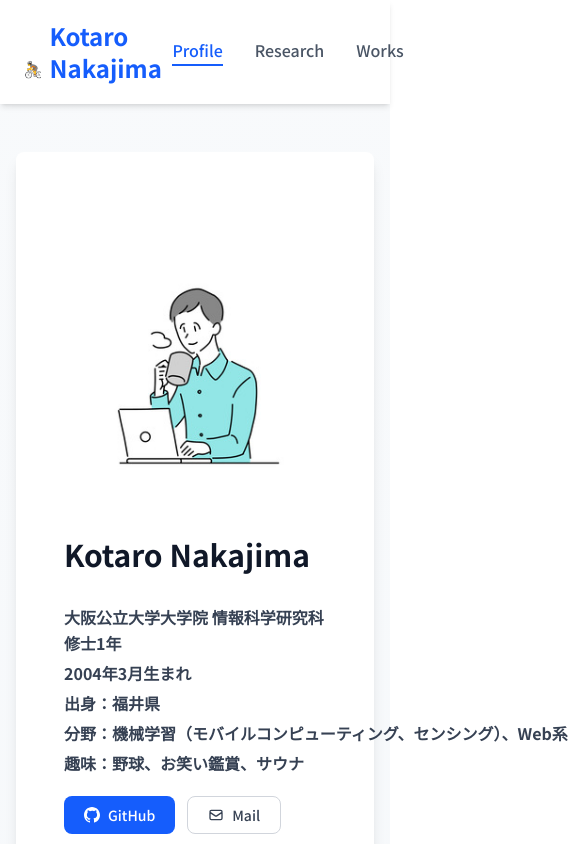
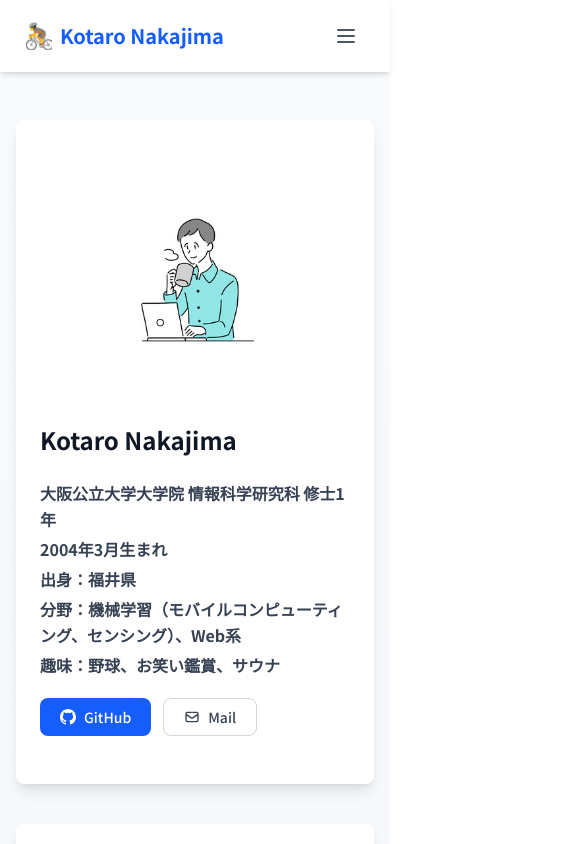
Before and after one commit to naka03193282/my-portfolio, a Next.js app: page / in a window 390 px wide. Shown: the top 844 px of the page, 568 px wide, since content can reach past the window. Built offline with nearby package versions, Linux system fonts and the light colour scheme.

Commit message:
fix: レスポンシブデザインに対応した

```diff
--- a/app/components/Header.tsx
+++ b/app/components/Header.tsx
@@ -1,13 +1,19 @@
+"use client";
+
+import { useState } from "react";
+
 export default function Header() {
+  const [menuOpen, setMenuOpen] = useState(false);
+
   return (
     <header className="sticky top-0 z-50 bg-white shadow-md">
-      <nav className="max-w-6xl mx-auto px-6 sm:px-8 py-5">
+      <nav className="max-w-6xl mx-auto px-6 sm:px-8 py-4 sm:py-5">
         <div className="flex justify-between items-center">
-          <span className="flex items-end text-2xl font-bold text-blue-600 gap-2">
+          <span className="flex items-end text-xl sm:text-2xl font-bold text-blue-600 gap-2">
             <svg className="icon-bicycle" xmlns="http://www.w3.org/2000/svg" viewBox="0 0 100 100" width="28" height="28"><text y="0.9em" fontSize="90">🚴</text></svg>
             Kotaro Nakajima
           </span>
-          <div className="flex gap-8 text-base font-medium">
+          <div className="hidden sm:flex gap-8 text-base font-medium">
             <a href="#profile" className="text-blue-600 border-b-2 border-blue-600 pb-0.5 transition">
               Profile
             </a>
@@ -18,7 +24,28 @@ export default function Header() {
               Works
             </a>
           </div>
+          <button
+            type="button"
+            className="sm:hidden p-2 text-gray-600"
+            onClick={() => setMenuOpen(!menuOpen)}
+            aria-label="メニュー"
+          >
+            <svg className="w-6 h-6" fill="none" stroke="currentColor" strokeWidth={2} viewBox="0 0 24 24">
+              {menuOpen ? (
+                <path strokeLinecap="round" strokeLinejoin="round" d="M6 18L18 6M6 6l12 12" />
+              ) : (
+                <path strokeLinecap="round" strokeLinejoin="round" d="M4 6h16M4 12h16M4 18h16" />
+              )}
+            </svg>
+          </button>
         </div>
+        {menuOpen && (
+          <div className="sm:hidden mt-3 flex flex-col gap-3 text-base font-medium pb-2 border-t border-gray-100 pt-3">
+            <a href="#profile" className="text-blue-600" onClick={() => setMenuOpen(false)}>Profile</a>
+            <a href="#research" className="text-gray-600" onClick={() => setMenuOpen(false)}>Research</a>
+            <a href="#works" className="text-gray-600" onClick={() => setMenuOpen(false)}>Works</a>
+          </div>
+        )}
       </nav>
     </header>
   );
--- a/app/components/Profile.tsx
+++ b/app/components/Profile.tsx
@@ -19,24 +19,24 @@ function MailIcon() {
 export default function Profile() {
   return (
     <section id="profile">
-      <div className="bg-white rounded-lg shadow-lg py-12 px-12">
-        <div className="grid grid-cols-1 md:grid-cols-2 gap-0 items-center py-4">
+      <div className="bg-white rounded-lg shadow-lg py-8 px-6 sm:py-12 sm:px-12">
+        <div className="grid grid-cols-1 md:grid-cols-2 gap-8 md:gap-0 items-center py-4">
           <div className="flex justify-center">
             <Image
               src="/プロフィール写真.jpeg"
               alt="Kotaro Nakajima"
               width={480}
               height={480}
-              className="rounded-full object-cover w-80 h-80"
+              className="rounded-full object-cover w-56 h-56 sm:w-72 sm:h-72 md:w-80 md:h-80"
             />
           </div>
           <div className="text-base">
-            <h2 className="text-3xl font-bold text-gray-900 mb-8">Kotaro Nakajima</h2>
+            <h2 className="text-2xl sm:text-3xl font-bold text-gray-900 mb-6 sm:mb-8">Kotaro Nakajima</h2>
             <div className="mb-5 space-y-1">
               <div className="text-gray-700 leading-relaxed font-semibold">大阪公立大学大学院 情報科学研究科 修士1年</div>
               <div className="text-gray-700 leading-relaxed font-semibold">2004年3月生まれ</div>
               <div className="text-gray-700 leading-relaxed font-semibold"><span className="font-semibold">出身：</span>福井県</div>
-              <div className="text-gray-700 leading-relaxed font-semibold whitespace-nowrap"><span className="font-semibold">分野：</span>機械学習（モバイルコンピューティング、センシング）、Web系</div>
+              <div className="text-gray-700 leading-relaxed font-semibold"><span className="font-semibold">分野：</span>機械学習（モバイルコンピューティング、センシング）、Web系</div>
               <div className="text-gray-700 leading-relaxed font-semibold"><span className="font-semibold">趣味：</span>野球、お笑い鑑賞、サウナ</div>
             </div>
             <div className="flex gap-3">
--- a/app/components/Research.tsx
+++ b/app/components/Research.tsx
@@ -16,7 +16,7 @@ const experiences = [
 export default function Research() {
   return (
     <section id="research">
-      <div className="bg-white rounded-lg shadow-lg p-12">
+      <div className="bg-white rounded-lg shadow-lg p-6 sm:p-12">
         <h2 className="text-3xl font-bold text-gray-900 mb-10 border-b-2 border-gray-200 pb-4">My Experience</h2>
         <div className="relative border-l-2 border-blue-200 ml-4 space-y-10">
           {experiences.map((exp, i) => (
--- a/app/components/Skills.tsx
+++ b/app/components/Skills.tsx
@@ -13,7 +13,7 @@ const skills: { name: string; icon: string; label: ReactNode }[] = [
 export default function Skills() {
   return (
     <section id="skills">
-      <div className="bg-white rounded-lg shadow-lg p-12">
+      <div className="bg-white rounded-lg shadow-lg p-6 sm:p-12">
         <h2 className="text-3xl font-bold text-gray-900 mb-10 border-b-2 border-gray-200 pb-4">Skills</h2>
         <div className="flex flex-wrap gap-8 justify-center">
           {skills.map((skill) => (
--- a/app/components/Works.tsx
+++ b/app/components/Works.tsx
@@ -50,7 +50,7 @@ export default function Works() {
 
   return (
     <section id="works">
-      <div className="bg-white rounded-lg shadow-lg p-12">
+      <div className="bg-white rounded-lg shadow-lg p-6 sm:p-12">
         <h2 className="text-3xl font-bold text-gray-900 mb-10 border-b-2 border-gray-200 pb-4">Works</h2>
         <div className="grid grid-cols-1 sm:grid-cols-2 gap-6">
         {works.map((work) => (
@@ -95,26 +95,26 @@ export default function Works() {
           onClick={() => setSelected(null)}
         >
           <div
-            className="bg-white rounded-3xl shadow-2xl max-w-7xl w-full overflow-hidden relative max-h-[98vh] overflow-y-auto"
+            className="bg-white rounded-3xl shadow-2xl max-w-7xl w-full overflow-hidden relative max-h-[95vh] overflow-y-auto"
             onClick={(e) => e.stopPropagation()}
           >
             <button
               type="button"
               onClick={() => setSelected(null)}
               aria-label="閉じる"
-              className="absolute top-6 right-6 z-10 bg-red-500 hover:bg-red-600 rounded-lg w-10 h-10 flex items-center justify-center shadow-lg transition-colors"
+              className="absolute top-4 right-4 sm:top-6 sm:right-6 z-10 bg-red-500 hover:bg-red-600 rounded-lg w-9 h-9 sm:w-10 sm:h-10 flex items-center justify-center shadow-lg transition-colors"
             >
-              <svg className="w-6 h-6 text-white" viewBox="0 0 24 24" fill="none" stroke="currentColor" strokeWidth={3}>
+              <svg className="w-5 h-5 sm:w-6 sm:h-6 text-white" viewBox="0 0 24 24" fill="none" stroke="currentColor" strokeWidth={3}>
                 <path strokeLinecap="round" strokeLinejoin="round" d="M6 18L18 6M6 6l12 12" />
               </svg>
             </button>
 
-            <div className="grid grid-cols-1 lg:grid-cols-[3fr_2fr] gap-8 pt-10 px-10 pb-4">
+            <div className="grid grid-cols-1 lg:grid-cols-[3fr_2fr] gap-6 sm:gap-8 pt-8 px-5 pb-6 sm:pt-10 sm:px-10 sm:pb-4">
               {/* 左側：メインコンテンツ */}
               <div className="space-y-6">
                 <div>
                   <h3 className="text-sm font-medium text-gray-500 mb-2">Project</h3>
-                  <h2 className="text-4xl font-bold text-gray-900 mb-4">{selected.title}</h2>
+                  <h2 className="text-2xl sm:text-4xl font-bold text-gray-900 mb-4">{selected.title}</h2>
                   <div className="flex items-center gap-3 mb-6">
                     <span className="text-5xl">{selected.emoji}</span>
                   </div>
@@ -143,7 +143,7 @@ export default function Works() {
               {/* 右側：追加情報 */}
               <div className="space-y-6">
                 {selected.image && (
-                  <div className="bg-gray-50 rounded-2xl p-4 -ml-4">
+                  <div className="bg-gray-50 rounded-2xl p-4 sm:-ml-4">
                     <h4 className="text-sm font-semibold text-gray-700 mb-3">Preview</h4>
                     <div className="w-full h-64 relative rounded-lg overflow-hidden">
                       <Image src={selected.image} alt={selected.title} fill className="object-cover object-top" />
```
